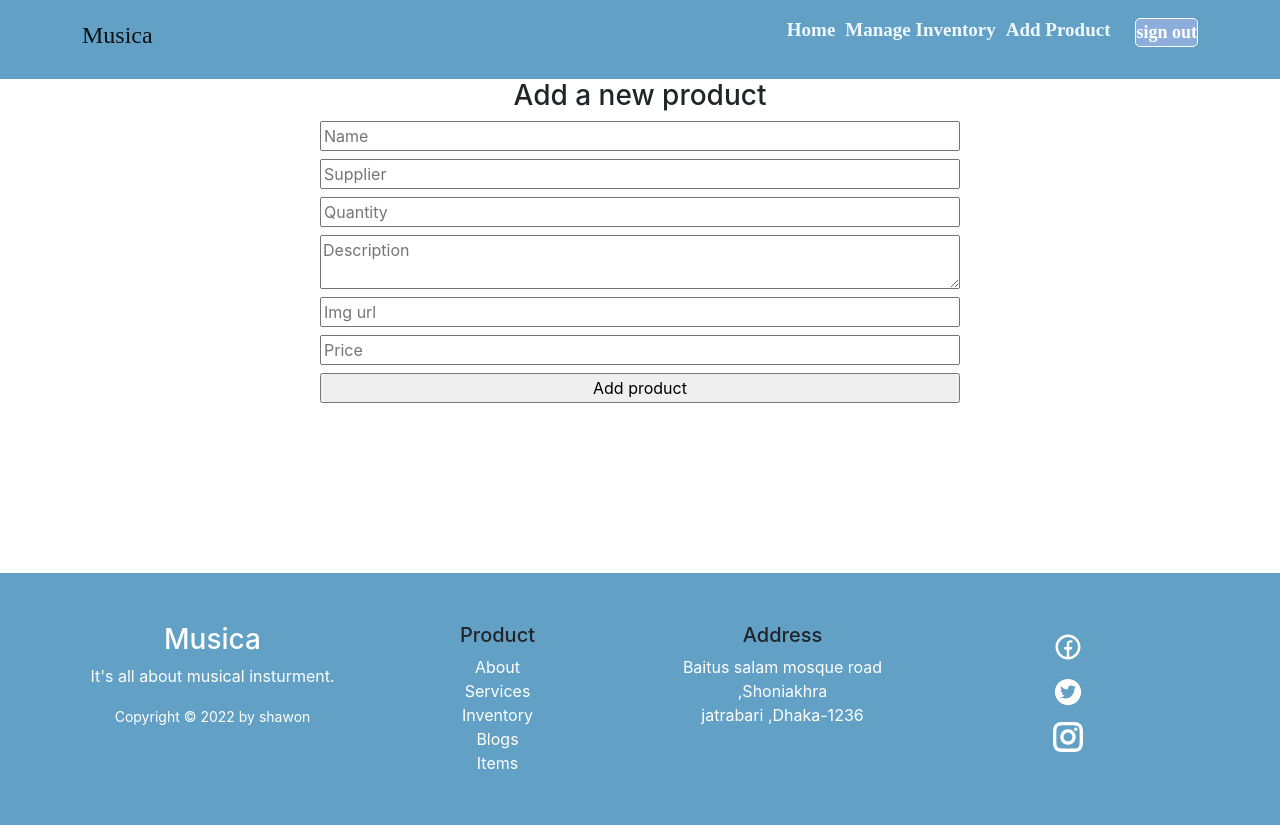
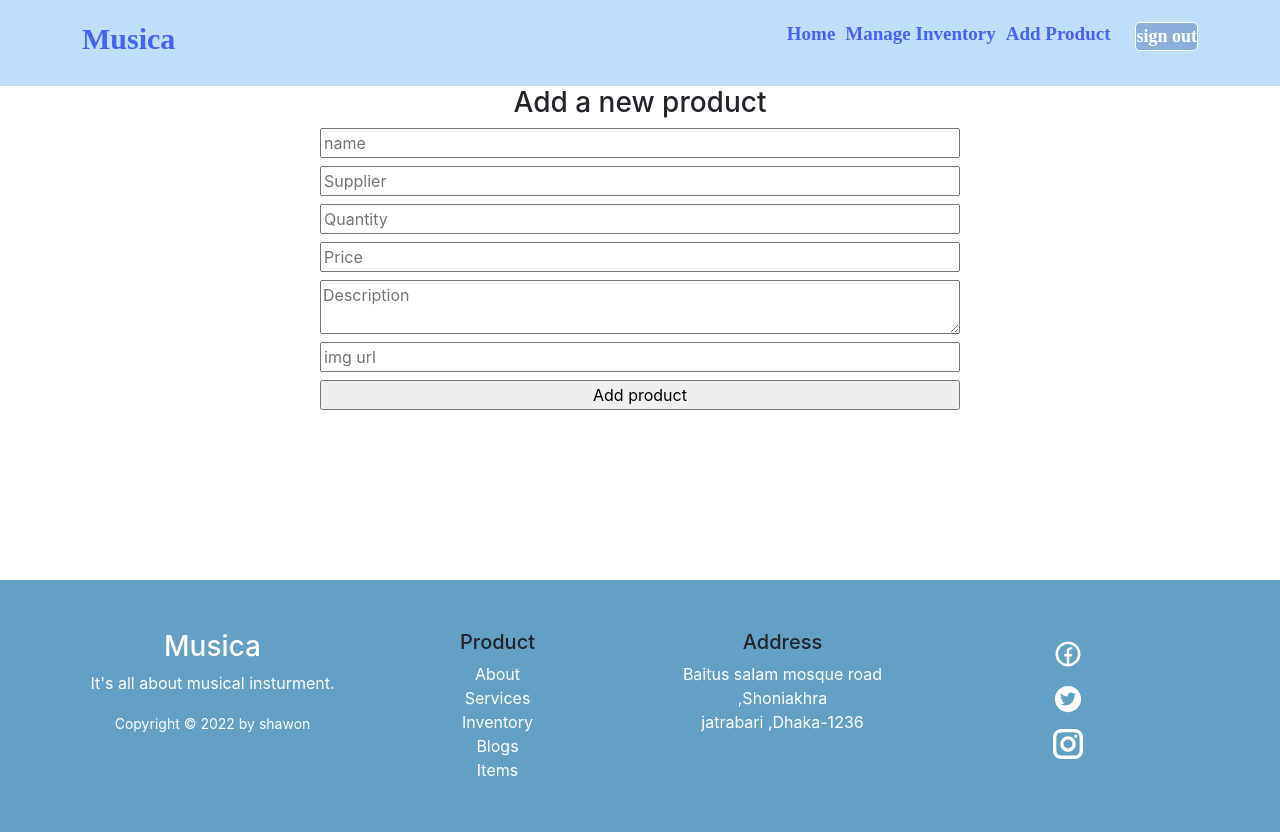
Before and after one commit to Shawon69n/musica-warehouse-management-client-side, a React (Create React App) app: page /addproduct in a window 1280 px wide. Built offline with nearby package versions, Linux system fonts and the light colour scheme; no server answers; sample sign-in values are in the browser's storage.

Commit message:
add product form added

```diff
--- a/src/App.js
+++ b/src/App.js
@@ -1,5 +1,6 @@
 
 import { Route, Routes } from 'react-router-dom';
+import { ToastContainer } from 'react-toastify';
 import './App.css';
 import AddProduct from './Components/AddProduct/AddProduct';
 import Login from './Components/Authentication/Login/Login';
@@ -23,8 +24,8 @@ function App() {
         <Route path='/' element={<Home></Home>}></Route>
         <Route path='/home' element={<Home></Home>}></Route>
         <Route path='/products/:productId' element={<RequiredAuth><ProductDetail></ProductDetail></RequiredAuth>}></Route>
-        <Route path='/addproduct' element={<AddProduct></AddProduct>}></Route>
-        <Route path='/manageinventory' element={<ManageInventory></ManageInventory>}></Route>
+        <Route path='/addproduct' element={<RequiredAuth><AddProduct></AddProduct></RequiredAuth>}></Route>
+        <Route path='/manageinventory' element={<RequiredAuth><ManageInventory></ManageInventory></RequiredAuth>}></Route>
         <Route path='/blogs' element={<Blogs></Blogs>}></Route>
         <Route path='/login' element={<Login></Login>}></Route>
         <Route path='/register' element={<Register></Register>}></Route>
@@ -32,6 +33,7 @@ function App() {
     </Routes>
 
     <Footer></Footer>
+    <ToastContainer></ToastContainer>
     </div>
   );
 }
--- a/src/Components/AddProduct/AddProduct.js
+++ b/src/Components/AddProduct/AddProduct.js
@@ -1,27 +1,79 @@
 import React from 'react';
 import { useForm } from "react-hook-form";
+import { toast, ToastContainer } from 'react-toastify';
 import './AddProduct.css'
 const AddProduct = () => {
     const { register, handleSubmit, watch, formState: { errors } } = useForm();
 
-    const onSubmit = data => {
-        fetch('http://localhost:5000/products' , {
-            method: 'POST',
-            headers: {
-                'content-type' : 'application/json'
-            },
-            body : JSON.stringify(data)
-        })
-        .then(res => res.json())
-        .then(result => {
-            console.log(result);
-        })
+    // const onSubmit = data => {
+    //     fetch('http://localhost:5000/products' , {
+    //         method: 'POST',
+    //         headers: {
+    //             'content-type' : 'application/json'
+    //         },
+    //         body : JSON.stringify(data)
+    //     })
+    //     .then(res => res.json())
+    //     .then(result => {
+    //         console.log(result);
+    //     })
+    // }
+
+    const handleAddProduct = e =>{
+        e.preventDefault();
+        const productDetail = {
+            name: e.target.name.value,
+            price: e.target.price.value,
+            description: e.target.description.value,
+            quantity: e.target.quantity.value,
+            supplier: e.target.supplier.value,
+            img: e.target.img.value
+
+          }
+
+          fetch('http://localhost:5000/products', {
+      method: 'POST',
+      body: JSON.stringify(productDetail),
+      headers: {
+        'Content-type': 'application/json',
+      },
+    })
+      .then((response) => response.json())
+      .then((json) => {
+        if (json.acknowledged) {
+          toast("Product Added Successful!")
+          e.target.reset()
+        }
+      });
     }
 
     return (
         <div className='w-50 mx-auto'>
             <h3>Add a new product</h3>
-    <form className='d-flex flex-column' onSubmit={handleSubmit(onSubmit)}>
+
+        <form onSubmit={handleAddProduct} className='d-flex flex-column' action="">
+            <input className='mb-2' type="text" name='name' placeholder='name' />
+            <input className='mb-2' type="text" name='supplier' placeholder='Supplier' />
+            <input className='mb-2' type="number" name='quantity' placeholder='Quantity' />
+            <input className='mb-2' type="number" name='price' placeholder='Price' />
+            <textarea className='mb-2' type="text" name='description' placeholder='Description' />
+            <input className='mb-2' type="text" name='img' placeholder='img url' />
+            <input type="submit" value="Add product" />
+        </form>
+
+
+
+
+
+
+
+
+
+
+
+
+
+    {/* <form className='d-flex flex-column' onSubmit={handleSubmit(onSubmit)}>
       <input className='mb-2' placeholder='Name'  {...register("Name")} />
       <input className='mb-2' placeholder='Supplier' {...register("supplier")} />
       <input className='mb-2' placeholder='Quantity' type='number' {...register("quantity")} />
@@ -29,7 +81,7 @@ const AddProduct = () => {
       <input className='mb-2' placeholder='Img url' {...register("img")} />
       <input className='mb-2' placeholder='Price' type="number" {...register("price")} />
       <input type="submit" value='Add product' />
-    </form>
+    </form> */}
         </div>
     );
 };
--- a/src/Components/Hooks/useProducts.js
+++ b/src/Components/Hooks/useProducts.js
@@ -1,14 +1,14 @@
 import { useEffect, useState } from "react"
 
 const useProducts = () =>{
-    const [products,setProducts] = useState([]);
+    const [newProducts,setNewProducts] = useState([]);
 
     useEffect(()=>{
         fetch('http://localhost:5000/products')
         .then(res => res.json())
-        .then(data => setProducts(data))
+        .then(data => setNewProducts(data))
     },[])
-    return [products,setProducts]
+    return [newProducts,setNewProducts]
 }
 
 export default useProducts;
--- a/src/Components/ManageInventory/ManageInventory.js
+++ b/src/Components/ManageInventory/ManageInventory.js
@@ -1,16 +1,50 @@
 import React, { useEffect, useState } from 'react';
 import { Table } from 'react-bootstrap';
+import { useAuthState } from 'react-firebase-hooks/auth';
+import { useNavigate } from 'react-router-dom';
+import { toast } from 'react-toastify';
+import auth from '../../firebase.init';
+import useProducts from '../Hooks/useProducts';
 import './ManageInventory.css'
 const ManageInventory = () => {
     const [products,setProducts] = useState([]);
+    const [user] = useAuthState(auth);
+
     useEffect(() =>{
         fetch('http://localhost:5000/products')
         .then(res => res.json())
         .then(data => setProducts(data))
     },[])
+
+    const navigate = useNavigate();
+
+    const handleUpdateBtn = id =>{
+        navigate(`/products/${id}`)
+    }
+
+
+
+
+    const handleRemoveBtn = id =>{
+        const confirm = window.confirm('You sure want to remove ?')
+        if(confirm){
+            fetch(`http://localhost:5000/products/${id}`, {
+            method: 'DELETE'
+        })
+            .then((response) => response.json())
+            .then((json) => {
+                console.log('success');
+                const remaining = products.filter(product => product._id !== id )
+                setProducts(remaining);
+                toast('Remove succesful')
+            }
+            )
+        }
+    }
+
     return (
         <div>
-            <Table striped bordered hover size="sm">
+            <Table responsive striped bordered hover >
   <thead>
     <tr>
       <th>Name</th>
@@ -23,10 +57,10 @@ const ManageInventory = () => {
          <tbody>
     <tr>
       <td>{product?.name}</td>
-      <td>Otto</td>
+      <td>{user?.email}</td>
       <td>
-          <button className='delivery-btn'>Update</button>
-          <button className='remove-btn'>Remove</button>
+          <button onClick={() => handleUpdateBtn(product?._id)} className='delivery-btn'>Update</button>
+          <button onClick={() => handleRemoveBtn(product?._id)} className='remove-btn'>Remove</button>
       </td>
     </tr>
   </tbody>
--- a/src/Components/Products/ProductDetail/ProductDetail.css
+++ b/src/Components/Products/ProductDetail/ProductDetail.css
@@ -5,6 +5,16 @@
     background-color:#47bcd4;
     font-weight: 700;
     padding: 5px;
+    margin-right: 5px;
+}
+.manage-btn{
+    border: 1px solid rgb(182, 196, 202);
+    border-radius: 5px;
+    color: #fafafa;
+    background-color:#252829;
+    font-weight: 700;
+    padding: 5px;
+    margin-left: 5px;
 }
 .input-btn{
     border: 1px solid rgb(182, 196, 202);
@@ -13,11 +23,13 @@
     background-color: rgb(59, 206, 145);
     font-weight: 700;
     padding: 5px;
+    margin-left: 5px;
 }
 
 .input{
-    margin-top: 10px;
+    margin-top: 20px;
     width: 150px;
     padding: 5px;
-    border: 1px dashed slateblue;
+    border: 2px dashed slateblue;
+    border-radius: 5px;
 }
--- a/src/Components/Products/ProductDetail/ProductDetail.js
+++ b/src/Components/Products/ProductDetail/ProductDetail.js
@@ -1,5 +1,5 @@
 import React, { useEffect, useState } from 'react';
-import { useParams } from 'react-router-dom';
+import { useNavigate, useParams } from 'react-router-dom';
 import './ProductDetail.css'
 const ProductDetail = () => {
     const {productId} = useParams();
@@ -52,6 +52,11 @@ const ProductDetail = () => {
             )
     }
 
+    const navigate = useNavigate();
+
+    const navigateToInventory = () =>{
+        navigate('/manageinventory')
+    }
 
     return (
 
@@ -71,6 +76,7 @@ const ProductDetail = () => {
 
                     <div>
                         <button onClick={() => handleDelivery(quantity)} className='delivery-btn'>delivered</button>
+                        <button onClick={navigateToInventory} className='manage-btn'>Manage inventory</button>
 
                         <form onSubmit={handleRestock}>
                         <input
--- a/src/Components/Shared/Header/Header.css
+++ b/src/Components/Shared/Header/Header.css
@@ -2,14 +2,21 @@
     margin-right: 10px;
     text-decoration: none;
     font-size: 19px;
-    color: aliceblue;
+    color: rgb(68, 100, 241);
+    font-weight: 700;
 }
 
 .nav-bg{
-    background-color:#62a1c5;
+    background-color:#c0ddfa;
     font-size: 18px;
     font-weight: 700;
     font-family: serif;
+}
+
+.nav-bg h4{
+    color: rgb(68, 100, 241);
+    font-size: 30px;
+    font-weight: bold;
 }
 
 .sign-out-btn{
--- a/src/Components/Shared/Header/Header.js
+++ b/src/Components/Shared/Header/Header.js
@@ -30,7 +30,7 @@ const Header = () => {
 {user &&  <Link className='link-css' to='/manageinventory'>Manage Inventory</Link> }
 {user && <Link className='link-css' to='/addproduct'>Add Product</Link> }
 
-{user? <p onClick={handleSignOut} className='sign-out-btn'><span className='text-white span-text'>sign out</span></p> : <Link as={Link} to='/login'> <span className='text-white link-css text-deco'>Log in</span></Link>}
+{user? <p onClick={handleSignOut} className='sign-out-btn'><span className='text-white span-text'>sign out</span></p> : <Link className='link-css' to='/Login'>Login</Link>}
 
 
 
```
